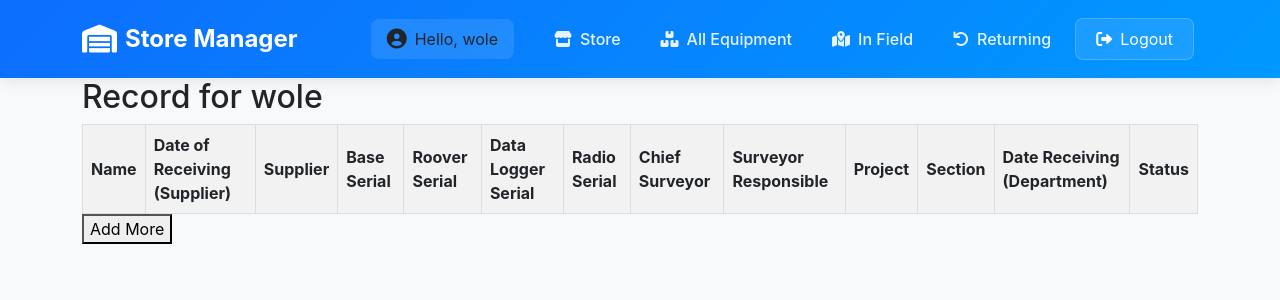
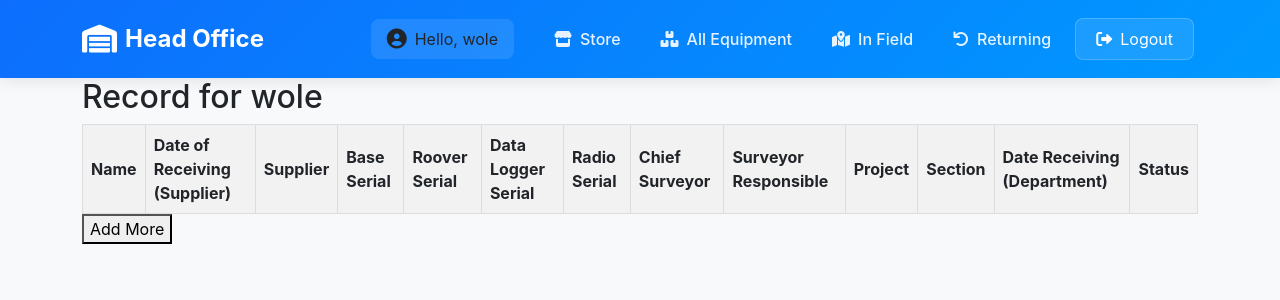
Before and after one commit to wole-abraham/Django-Inventory, a Django app: page /inventory/equipment/ in a window 1280 px wide. Shown: the top 300 px of the page. Run offline with Django 5.2, Linux system fonts and the light colour scheme; a user stored in the database is signed in; data comes from the database, SQL or seed files in the repository; lists and menus that the app fills with data are empty.

Commit message:
equipment page updated

```diff
--- a/survey_system/inventory/templates/base_dashboard.html
+++ b/survey_system/inventory/templates/base_dashboard.html
@@ -162,7 +162,7 @@
         <!-- Navbar Brand -->
         <a class="navbar-brand" href="{% if is_admin %}{% url 'store' %}{% else %}#{% endif %}">
             <i class="fas fa-warehouse"></i>
-            {% if is_admin %}Store Manager{% else %}Store{% endif %}
+            {% if is_admin %}Head Office{% else %}Store{% endif %}
         </a>
 
         <!-- Navbar Toggle -->
--- a/survey_system/templates/base/base_dashboard.html
+++ b/survey_system/templates/base/base_dashboard.html
@@ -162,7 +162,7 @@
         <!-- Navbar Brand -->
         <a class="navbar-brand" href="{% if is_admin %}{% url 'store' %}{% else %}#{% endif %}">
             <i class="fas fa-warehouse"></i>
-            {% if is_admin %}Store Manager{% else %}Store{% endif %}
+            {% if is_admin %}Head Office{% else %}Store{% endif %}
         </a>
 
         <!-- Navbar Toggle -->
```
